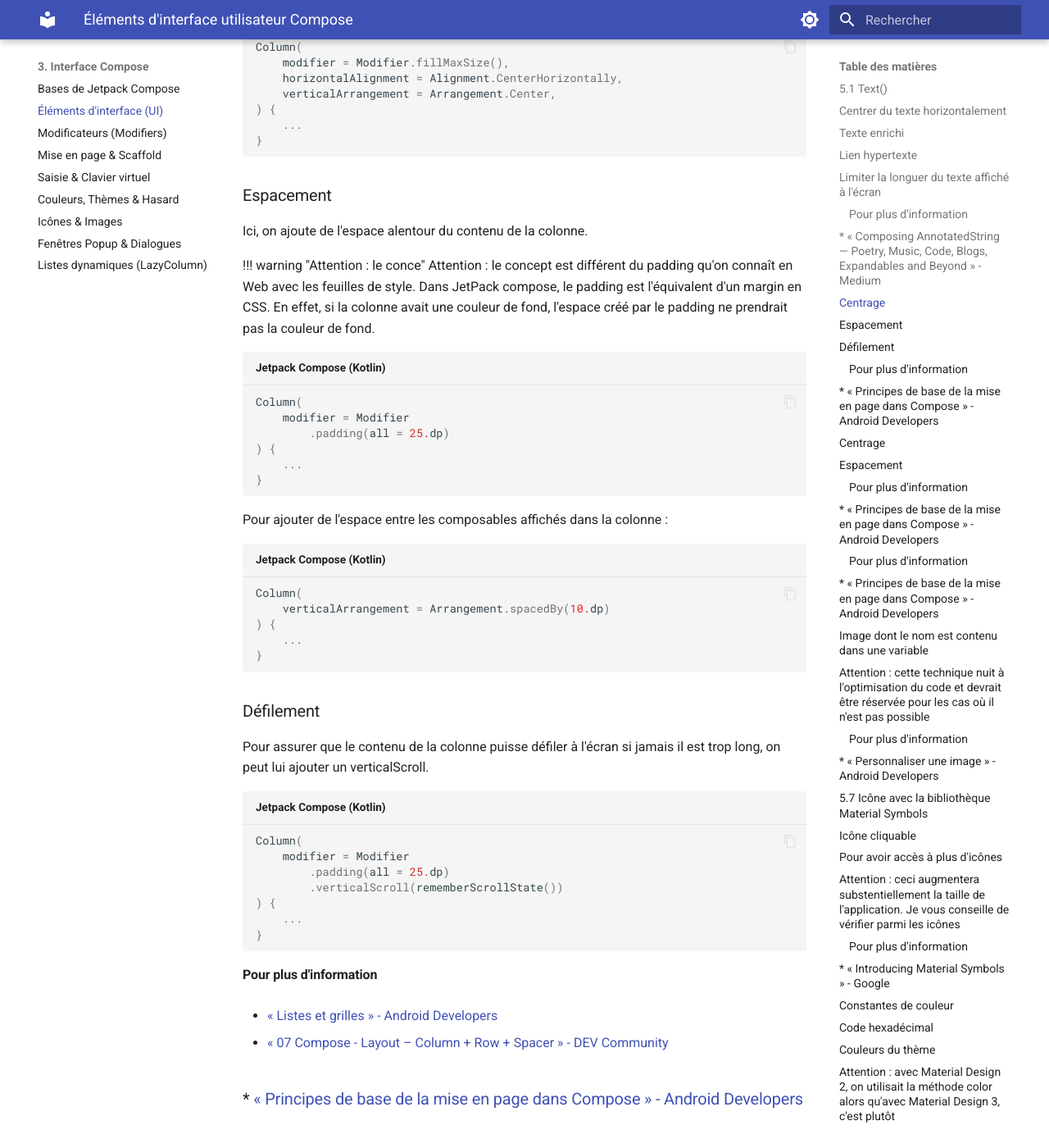
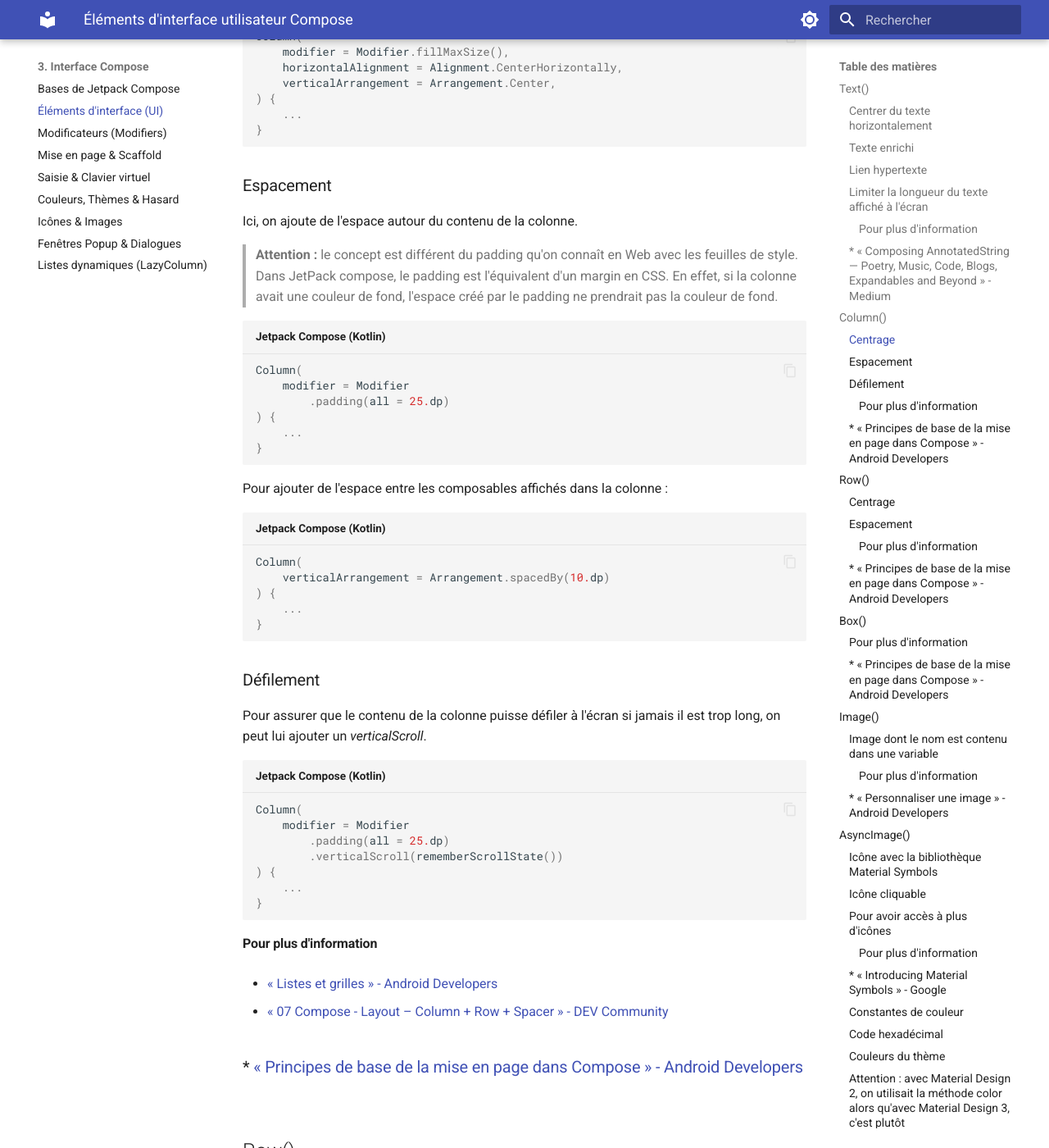
Before and after one commit to Apps-Mobiles-2-Victo/notes_de_cours, an MkDocs documentation site: the page built from docs/03-interface-compose/elements-ui.md, in a window 1280 px wide and 1400 px high, scrolled down 3895 px. Shown: the whole window at 82% size. Built offline with MkDocs 1.6.1 and Material for MkDocs 9.7.7, drawn with Linux system fonts in a browser that asks for light colours; some of the changed text lies outside the part shown.

Commit message:
Refactor documentation: improve formatting and clarity in elements-ui.md

````diff
--- a/docs/03-interface-compose/elements-ui.md
+++ b/docs/03-interface-compose/elements-ui.md
@@ -5,7 +5,7 @@ title: "Éléments d'interface utilisateur Compose"
 # Éléments d'interface utilisateur Compose
 
 
-### 5.1 Text()
+## Text()
 
 
 La fonction modulable Text permet d'afficher un texte à l'écran.
@@ -52,7 +52,7 @@ Text(
 ### Texte enrichi
 
 
-buildAnnotatedString permet de créer du texte enrichi.
+*buildAnnotatedString* permet de créer du texte enrichi.
 
 
 Il est possible, par exemple, d'appliquer un style sur une partie précise d'une chaîne de caractères.
@@ -116,14 +116,9 @@ Text(
 )
 ```
 
-
-Notez qu'auparavant, on utilisait un texte enrichi avec un addStringAnnotation et le composable ClickableText. Ce composable est obsolète depuis la sortie de Compose Foundation 1.7.0 en 2024.
-
-
-### Limiter la longuer du texte affiché à l'écran
-
-
-Prenons le cas où on a une ligne (Row()) avec du texte à gauche et une icône à droite. Dans le cas où le texte est plus long que la largeur de l'écran, l'icône ne sera plus visible.
+### Limiter la longueur du texte affiché à l'écran
+
+Prenons le cas où on a une ligne (*Row()*) avec du texte à gauche et une icône à droite. Dans le cas où le texte est plus long que la largeur de l'écran, l'icône ne sera plus visible.
 
 
 Pour corriger la situation, on peut limiter la largeur du texte à la place disponible et indiquer comment on veut que le débordement se comporte.
@@ -154,11 +149,7 @@ Row(
 ```
 
 
-
-
 ![Illustration](../images/page_030_img_01_422x61.png)
-
-
 
 
 #### Pour plus d'information
@@ -176,6 +167,7 @@ Row(
 ### * [« Composing AnnotatedString — Poetry, Music, Code, Blogs, Expandables and Beyond » - Medium](https://proandroiddev.com/composing-annotatedstring-poetry-)
 music-code-blogs-expandables-and-beyond-b5f7ec35a49b 5.2 Column()
 
+## Column()
 
 La fonction modulable Column permet de placer les composants en colonne, l'un sous l'autre.
 
@@ -216,10 +208,11 @@ Column(
 ### Espacement
 
 
-Ici, on ajoute de l'espace alentour du contenu de la colonne.
-
-
-!!! warning "Attention : le conce" Attention : le concept est différent du padding qu'on connaît en Web avec les feuilles de style. Dans JetPack compose, le padding est l'équivalent d'un margin en CSS. En effet, si la colonne avait une couleur de fond, l'espace créé par le padding ne prendrait pas la couleur de fond.
+Ici, on ajoute de l'espace autour du contenu de la colonne.
+
+
+
+> **Attention :** le concept est différent du padding qu'on connaît en Web avec les feuilles de style. Dans JetPack compose, le padding est l'équivalent d'un margin en CSS. En effet, si la colonne avait une couleur de fond, l'espace créé par le padding ne prendrait pas la couleur de fond.
 
 
 ```kotlin title="Jetpack Compose (Kotlin)"
@@ -247,7 +240,7 @@ Column(
 ### Défilement
 
 
-Pour assurer que le contenu de la colonne puisse défiler à l'écran si jamais il est trop long, on peut lui ajouter un verticalScroll.
+Pour assurer que le contenu de la colonne puisse défiler à l'écran si jamais il est trop long, on peut lui ajouter un *verticalScroll*.
 
 
 ```kotlin title="Jetpack Compose (Kotlin)"
@@ -271,7 +264,8 @@ Column(
 
 
 ### * [« Principes de base de la mise en page dans Compose » - Android Developers](https://developer.android.com/jetpack/compose/layouts/basics?hl=fr)
-5.3 Row()
+
+## Row()
 
 
 La fonction modulable Row permet de placer les composants en rangée, l'un à côté de l'autre.
@@ -323,7 +317,7 @@ Row(
 ### Espacement
 
 
-Ici, on ajoute de l'espace alentour de chaque composable de la ligne de façon à remplir toute la largeur disponible.
+Ici, on ajoute de l'espace autour de chaque composable de la ligne de façon à remplir toute la largeur disponible.
 
 
 ```kotlin title="Jetpack Compose (Kotlin)"
@@ -359,10 +353,11 @@ Row(
 
 
 ### * [« Principes de base de la mise en page dans Compose » - Android Developers](https://developer.android.com/jetpack/compose/layouts/basics?hl=fr)
-5.4 Box()
-
-
-La fonction modulable Box permet de placer les éléments en couches perpendiculaires à l'écran, l'un par-dessus l'autre.
+
+## Box()
+
+
+La fonction modulable *Box* permet de placer les éléments en couches perpendiculaires à l'écran, l'un par-dessus l'autre.
 
 
 ```kotlin title="Jetpack Compose (Kotlin)"
@@ -415,8 +410,7 @@ Column(
 
 
 
-
-Un box peut aussi servir à encadrer autre chose.
+Un *Box* peut aussi servir à encadrer autre chose.
 
 
 ```kotlin title="Jetpack Compose (Kotlin)"
@@ -475,7 +469,8 @@ Column(
 ```
 
 
-Comme beaucoup d'autres composables, un box peut réagir à un clic.
+
+Comme beaucoup d'autres composables, un *Box* peut réagir à un clic.
 
 
 ```kotlin title="Jetpack Compose (Kotlin)"
@@ -503,7 +498,8 @@ Box(
 
 
 ### * [« Principes de base de la mise en page dans Compose » - Android Developers](https://developer.android.com/jetpack/compose/layouts/basics?hl=fr)
-5.5 Image()
+
+## Image()
 
 
 Pour afficher une image dans une interface utilisateur, il faut d'abord **l'ajouter en tant que ressource**.
@@ -512,7 +508,8 @@ Pour afficher une image dans une interface utilisateur, il faut d'abord **l'ajou
 Les types d'images supportés sont JPG, PNG, GIF, BMP, WebP et HEIF.
 
 
-L'image sera affichée à l'aide de l'élément Image().
+
+L'image sera affichée à l'aide de l'élément *Image*.
 
 
 ```kotlin title="Jetpack Compose (Kotlin)"
@@ -589,8 +586,7 @@ Dans les exemples précédents, le nom de l'image, ou plutôt son identifiant,
 Lorsque le nom de l'image est contenu dans une variable sous forme de chaîne de caractères, il faut utiliser une technique pour retrouver l'identifiant de la ressource à partir de cette chaîne.
 
 
-### Attention : cette technique nuit à l'optimisation du code et devrait être réservée pour les cas où il n'est pas possible
-de fournir directement l'identifiant de l'image.
+> Attention : cette technique nuit à l'optimisation du code et devrait être réservée pour les cas où il n'est pas possible de fournir directement l'identifiant de l'image.
 
 
 Android Studio générera d'ailleurs cet avertissement : « Use of this function is discouraged because resource reflection makes it harder to perform build optimizations and compile-time verification of code. It is much more efficient to retrieve resources by identifier (e.g. R.foo.bar) than by name (e.g. getIdentifier("bar", "foo", null)). ».
@@ -624,7 +620,8 @@ if (ressourceId != 0) {
 
 
 ### * [« Personnaliser une image » - Android Developers](https://developer.android.com/jetpack/compose/graphics/images/customize?hl=fr)
-5.6 AsyncImage()
+
+## AsyncImage()
 
 
 Avec AsyncImage() , il est possible d'afficher une image à partir d'un URL.
@@ -661,7 +658,7 @@ AsyncImage(
 ```
 
 
-### 5.7 Icône avec la bibliothèque Material Symbols
+### Icône avec la bibliothèque Material Symbols
 
 
 La fonction modulable Icon permet d'afficher une icône à l'écran.
@@ -770,8 +767,7 @@ Pour avoir accès à une plus grande quantité d'icônes, soit aux icônes de la
 Ajoutez cette ligne dans le fichier build.gradle.kts  qui se trouve dans le dossier app .
 
 
-### Attention : ceci augmentera substentiellement la taille de l'application. Je vous conseille de vérifier parmi les icônes
-disponibles de base (il y en a près d'une cinquantaine) avant d'ajouter cette dépendance.
+> Attention : ceci augmentera substantiellement la taille de l'application. Je vous conseille de vérifier parmi les icônes disponibles de base (il y en a près d'une cinquantaine) avant d'ajouter cette dépendance.
 
 
 ```kotlin title="Fichier app/build.gradle.kts"
@@ -808,7 +804,7 @@ La gestion des couleurs dans une application Android basée sur Jetpack Compose
 ### Constantes de couleur
 
 
-Pour défiir une couleur, Kotlin met à votre disposition des constantes pour identifier les principales couleurs , par exemple Color.Black.
+Pour définir une couleur, Kotlin met à votre disposition des constantes pour identifier les principales couleurs , par exemple Color.Black.
 
 
 Dans l'image qui suit, celle qui n'est pas visible s'appelle Color.Transparent ;-)
@@ -985,7 +981,8 @@ Modifier.background(color = MaterialTheme.colorScheme.outline).padding(10.dp))
 Les couleurs du thème peuvent être configurées pour répondre à vos besoins.
 
 
-Il faut d'abord définir des couleurs dans le fichier app/src/main/java/com/mondomaine/monprojet/ui/theme/Color.kt .
+
+Il faut d'abord définir des couleurs dans le fichier *app/src/main/java/com/mondomaine/monprojet/ui/theme/Color.kt*.
 
 
 ```kotlin title="Fichier Color.kt"
@@ -997,7 +994,7 @@ val BleuFonce = Color(0xFF20A1C9)
 Il faut ensuite associer ces couleurs à un rôle dans le fichier
 
 
-app/src/main/java/com/mondomaine/monprojet/ui/theme/Theme.kt .
+*app/src/main/java/com/mondomaine/monprojet/ui/theme/Theme.kt* .
 
 
 ```kotlin title="Fichier Theme.kt"
@@ -1687,7 +1684,8 @@ ElevatedCard(
 
 
 ### * [« Card » - Android Developers](https://developer.android.com/jetpack/compose/components/card)
-5.15 TextField() et OutlinedTextField()
+
+## TextField() et OutlinedTextField()
 
 
 Une case de saisie peut être ajoutée à l'aide du composble TextField() ou de OutlinedTextField() .
@@ -1696,22 +1694,14 @@ Une case de saisie peut être ajoutée à l'aide du composble TextField() ou de
 Pour que le texte entré dans une boîte de saisie soit affiché dans la boîte, il faut que sa valeur provienne d'une variable d'état.
 
 
-Dans cette fiche :
-
-
-#### TextField
-
-
-#### OutlinedTextField
-
-
-#### supportingText
-
-
-#### Type de clavier
-
-
-#### TextField ou OulinedTextField avec ViewModel
+En lien avec les cases de saisie:
+
+
+* TextField
+* OutlinedTextField
+* supportingText
+* Type de clavier
+* TextField ou OulinedTextField avec ViewModel
 
 
 ### TextField
@@ -1731,7 +1721,7 @@ TextField(
 ```
 
 
-Remarquez l'utilisation de **rememberSaveable**. Si vous débutez avec Jetpack Compose, vous aurez sans doute appris à déclarer les variables d'état avec remember. Dès que vous avancerez dans vos apprentissages, vous comprendrez pourquoi il est préférable d'utiliser rememberSaveable pour la valeur d'une case de saisie.
+Remarquez l'utilisation de **rememberSaveable**. Si vous débutez avec Jetpack Compose, vous aurez sans doute appris à déclarer les variables d'état avec remember. Dès que vous avancerez dans vos apprentissages, vous comprendrez pourquoi il est préférable d'utiliser *rememberSaveable* pour la valeur d'une case de saisie.
 
 
 Voici le TextField vide puis avec focus ou rempli.
@@ -1825,26 +1815,13 @@ Afin d'améliorer l'expérience utilisateur, il est important de spécifier le t
 Les principaux types de clavier sont :
 
 
-#### Text (par défaut)
-
-
-#### Number
-
-
-#### Decimal (dans derniers tests effectués, était identique à Number)
-
-
-#### Email (semblable à Text mais la virgule est remplacée par un @)
-
-
-#### Password (lettres et chiffres dans un même écran)
-
-
-#### Phone (chiffres avec lettres imprimées sur les touches correspondantes - ex : 2 ABC)
-
-
-#### Uri (semblable à Text mais la virgule est remplacée par un /)
-
+* Text (par défaut)
+* Number
+* Decimal (dans derniers tests effectués, était identique à Number)
+* Email (semblable à Text mais la virgule est remplacée par un @)
+* Password (lettres et chiffres dans un même écran)
+* Phone (chiffres avec lettres imprimées sur les touches correspondantes - ex : 2 ABC)
+* Uri (semblable à Text mais la virgule est remplacée par un `/`)
 
 
 
@@ -1967,32 +1944,16 @@ Il existe plusieurs techniques pour spécifier l'alignement et l'espacement des
 Parfois, il s'agira d'appliquer des attributs sur la ligne ou la colonne, par exemple :
 
 
-#### horizontalAlignment = Alignment.Start
-
-
-#### horizontalAlignment = Alignment.CenterHorizontally
-
-
-#### horizontalAlignment = Alignment.End
-
-
-#### verticalArrangement = Arrangement.Top
-
-
-#### verticalArrangement = Arrangement.Center
-
-
-#### verticalArrangement = Arrangement.Bottom
-
-
-#### horizontalArrangement = Arrangement.SpaceEvenly
-
-
-#### horizontalArrangement = Arrangement.Center
-
-
-#### horizontalArrangement = Arrangement.End
-
+
+* horizontalAlignment = Alignment.Start
+* horizontalAlignment = Alignment.CenterHorizontally
+* horizontalAlignment = Alignment.End
+* verticalArrangement = Arrangement.Top
+* verticalArrangement = Arrangement.Center
+* verticalArrangement = Arrangement.Bottom
+* horizontalArrangement = Arrangement.SpaceEvenly
+* horizontalArrangement = Arrangement.Center
+* horizontalArrangement = Arrangement.End
 
 Ici, on centre horizontalement tout le contenu d'une colonne :
 
@@ -2019,7 +1980,7 @@ Parfois, il s'agira d'ajouter des modificateurs sur le composable à aligner, pa
 #### Modifier.align(Alignment.End)
 
 
-Ceci est possible seulement si le composable auquel le modifieur est appliqué se trouve dans un Row, un Column ou un Box.
+Ceci est possible seulement si le composable auquel le *modifier* est appliqué se trouve dans un Row, un Column ou un Box.
 
 
 Ici, on centre horizontalement un bouton :
@@ -2087,37 +2048,21 @@ Text(
 
 
 ### * [« Cheatsheet for centering items in Jetpack Compose » - Medium](https://proandroiddev.com/cheatsheet-for-centering-items-in-jetpack-compose-1e3534415237)
-5.17 Changer le fond d'écran
+
+## Changer le fond d'écran
 
 
 Je vous présente ici quelques techniques pour modifier le fond de votre application Android avec Jetpack Compose.
 
 
-Dans cette fiche :
-
-
-#### Configurer une couleur de fond d'écran avec le thème
-
-
-#### Couleur des barres d'application
-
-
-#### Configurer une couleur de fond d'écran par programmation
-
-
-#### Couleur des barres d'application - technique 1
-
-
-#### Couleur des barres d'application - technique 2
-
-
-#### Utiliser une image en fond d'écran
-
-
-#### Image sous les barres d'application
-
-
-### Configurer une couleur de fond d'écran avec le thème
+* Configurer une couleur de fond d'écran avec le thème
+* Couleur des barres d'application
+* Configurer une couleur de fond d'écran par programmation
+* Couleur des barres d'application - technique 1
+* Couleur des barres d'application - technique 2
+* Utiliser une image en fond d'écran
+* Image sous les barres d'application
+* Configurer une couleur de fond d'écran avec le thème
 
 
 La technique la plus intéressante pour modifier la couleur de fond consiste à travailler avec le thème de l'application.
@@ -2165,8 +2110,6 @@ fun MonApplicationTheme(
 
 
 Sans rien changer de plus, le fond d'écran sera jaune pâle ou jaune foncé selon que l'appareil est en mode clair ou en mode sombre.
-
-
 
 
 ![Illustration](../images/page_052_img_01_300x633.png)
@@ -2420,7 +2363,7 @@ Box(
 ![Illustration](../images/page_056_img_01_300x646.png)
 
 
-
+<!--
 
 ### 5.18 Les fonctions expérimentales
 
````
Also changed, not shown: other parts of docs/03-interface-compose/elements-ui.md (+2 -7 lines).
